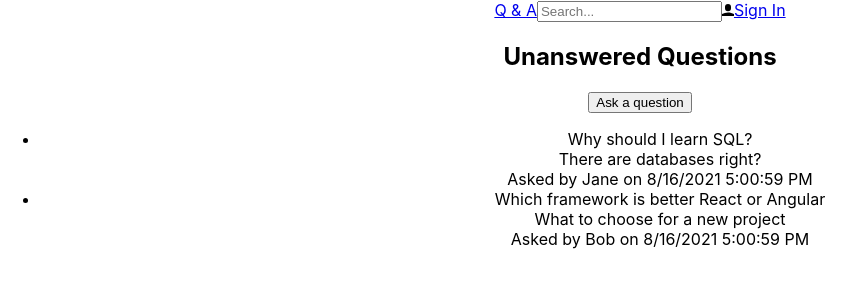
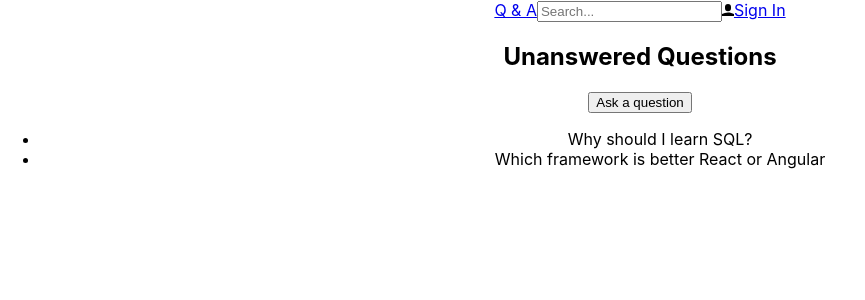
Before and after one commit to sswietoniowski/learning-aspnetcore-react-frontend-react-app, a React (Create React App) app: page / in a window 1280 px wide. Shown: the top 300 px of the page, without its empty margins (0-865 px from the left). Built offline with nearby package versions, Linux system fonts and the light colour scheme.

Commit message:
Used function prop

```diff
--- a/src/HomePage.tsx
+++ b/src/HomePage.tsx
@@ -10,6 +10,9 @@
       <PageTitle>Unanswered Questions</PageTitle>
       <button>Ask a question</button>
     </div>
-    <QuestionList data={getUnansweredQuestions()} />
+    <QuestionList
+      data={getUnansweredQuestions()}
+      renderItem={(question) => <div>{question.title}</div>}
+    />
   </Page>
 );
--- a/src/QuestionList.tsx
+++ b/src/QuestionList.tsx
@@ -4,13 +4,14 @@
 
 interface Props {
   data: QuestionData[];
+  renderItem?: (item: QuestionData) => JSX.Element;
 }
 
-export const QuestionList = ({ data }: Props) => (
+export const QuestionList = ({ data, renderItem }: Props) => (
   <ul>
     {data.map((question) => (
       <li key={question.questionId}>
-        <Question data={question} />
+        {renderItem ? renderItem(question) : <Question data={question} />}
       </li>
     ))}
   </ul>
```
